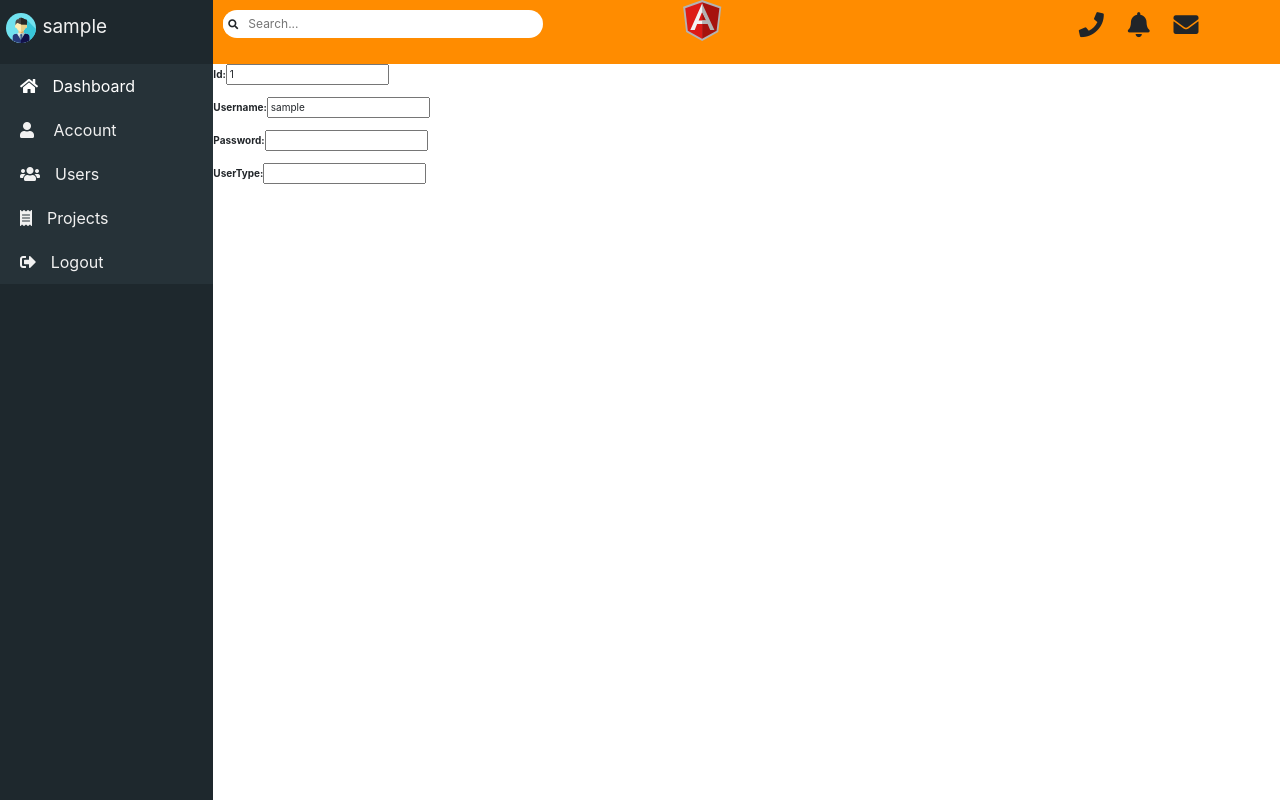
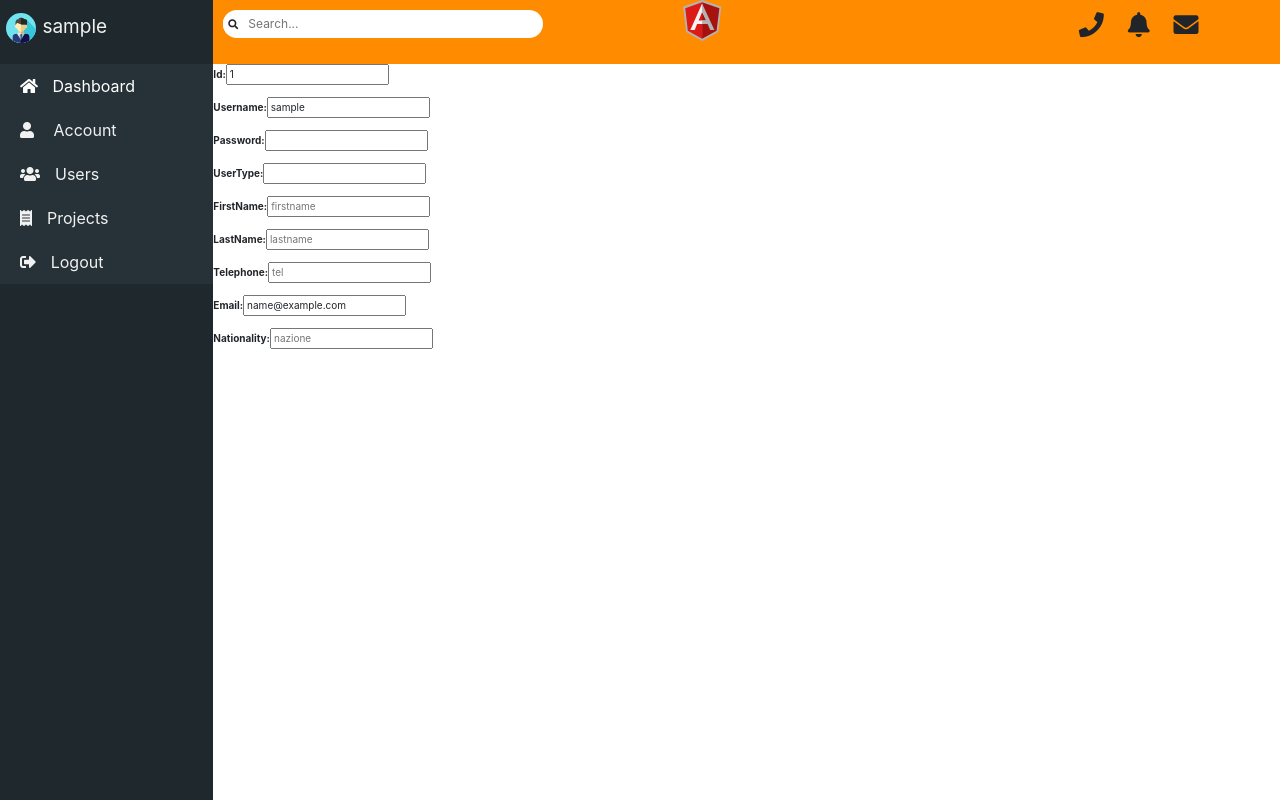
Before and after one commit to AnthonyContrader/WebPacker, an Angular app: page /admin-dashboard/general-info in a window 1280 px wide. Built offline with nearby package versions, Linux system fonts and the light colour scheme; sample sign-in values are in the browser's storage.

Commit message:
colpo finale

```diff
--- a/src/app/admin/edit-profile/edit-profile.component.ts
+++ b/src/app/admin/edit-profile/edit-profile.component.ts
@@ -17,7 +17,7 @@ export class EditProfileComponent implements OnInit {
 
   user: UserDTO;
   userdata: UserDataDTO = new UserDataDTO();
-  yesprojects: boolean = false;
+
   userdatas: UserDataDTO[];
   yesdata: boolean = false;
 
@@ -28,10 +28,7 @@ export class EditProfileComponent implements OnInit {
   }
 
   ngOnInit() {
-console.log("prima" + this.userdata);
     this.getuser();
-    console.log("dopo" + this.userdata);
-
   }
 
 
@@ -41,15 +38,13 @@ console.log("prima" + this.userdata);
     userdata.userid = this.user.id;
     localStorage.setItem('currentUserData', JSON.stringify(userdata));
     this.readData(user, userdata)
-    this.service.update(user).subscribe(() => this.getuser());
-    console.log("getusfatta" + this.userdata);
-    //window.location.reload();
+    this.service.update(user).subscribe(() => this.getuser(),undefined, ()=> alert("Modifiche effettuate"));
+
 
   }
 
 
   readData(user: UserDTO, userdata: UserDataDTO) {
-
 
     this.servicedata.getAll().subscribe(datas => {
 
@@ -78,35 +73,30 @@ console.log("prima" + this.userdata);
     if( JSON.parse(localStorage.getItem('currentUserData')) != null)
    this.userdata = JSON.parse(localStorage.getItem('currentUserData'));
 
-
   }
 
   deleteAll(user: UserDTO) {
-
+    this.servicedata.delete(user.id).subscribe();
     this.psget.getAll().subscribe(projects => {
 
       projects.forEach(p => {
 
         if (user.id == p.userid) {
-          if (this.yesprojects == false) {
-            this.yesprojects = true;
-          }
+
           this.psdelete.delete(p.projectid).subscribe();
         }
       }
       )
     },
       undefined, () => {
-        if (this.yesprojects == true) {
 
           this.service.delete(user.id).subscribe(() => {
 
             this.router.navigate(['/login']);
           });
           alert("Utente cancellato, tornerai alla pagina di Login");
-          this.yesprojects = false;
-        }
-      });
+
+        });
   }
 
 
--- a/src/app/admin/general-info/general-info.component.html
+++ b/src/app/admin/general-info/general-info.component.html
@@ -7,3 +7,8 @@
 <p><label>Password:</label><input [(ngModel)]="user.password" readonly="readonly"></p>
 
 <p><label>UserType:</label><input [(ngModel)]="user.usertype" readonly="readonly"></p>
+<p><label >FirstName:</label><input placeholder="firstname"  [(ngModel)]="userdata.firstname"  readonly="readonly"></p>
+      <p><label >LastName:</label><input placeholder="lastname" [(ngModel)]="userdata.lastname"  readonly="readonly"></p>
+      <p><label >Telephone:</label><input placeholder="tel" [(ngModel)]="userdata.telephone"  readonly="readonly"></p>
+      <p><label >Email:</label><input placeholder="mail" [(ngModel)]="userdata.email"  readonly="readonly"></p>
+      <p><label >Nationality:</label><input placeholder="nazione" [(ngModel)]="userdata.nationality"  readonly="readonly"></p>
--- a/src/app/admin/general-info/general-info.component.ts
+++ b/src/app/admin/general-info/general-info.component.ts
@@ -1,4 +1,5 @@
 import { Component, OnInit } from '@angular/core';
+import { UserDataDTO } from 'src/dto/userdatadto';
 import { UserDTO } from 'src/dto/userdto';
 
 @Component({
@@ -9,10 +10,12 @@ import { UserDTO } from 'src/dto/userdto';
 export class GeneralInfoComponent implements OnInit {
 
   user : UserDTO;
+  userdata: UserDataDTO;
   constructor() { }
 
   ngOnInit() {
     this.user = JSON.parse(localStorage.getItem('currentUser'));
-  }
+    if( JSON.parse(localStorage.getItem('currentUserData')) != null)
+   this.userdata = JSON.parse(localStorage.getItem('currentUserData'));  }
 
 }
--- a/src/app/login/login.component.ts
+++ b/src/app/login/login.component.ts
@@ -84,7 +84,7 @@ localStorage.setItem('currentUserData', JSON.stringify(this.userdata));
         - Se la stringa è nulla, creo effettivamente il mio utente
         - Se la stringa ritorna un valore, non faccio niente, ritorno al login (mando un alert)
         */
-
+localStorage.clear();
         localStorage.setItem('currentUser', JSON.stringify(this.newUser));
 
         this.service.insert(this.newUser).subscribe(()=>{
--- a/src/app/user/edit-profile/edit-profile.component.ts
+++ b/src/app/user/edit-profile/edit-profile.component.ts
@@ -15,7 +15,6 @@ export class EditProfileComponent implements OnInit {
 
   user : UserDTO;
   userdata: UserDataDTO = new UserDataDTO();
-  yesprojects: boolean = false;
   userdatas: UserDataDTO[];
   yesdata: boolean = false;
 
@@ -33,18 +32,19 @@ export class EditProfileComponent implements OnInit {
     userdata.userid = this.user.id;
     localStorage.setItem('currentUserData', JSON.stringify(userdata))
     this.readData(user, userdata)
-    this.service.update(user).subscribe(() => this.getuser());
-    window.location.reload();
-    console.log(this.userdata);
+    this.service.update(user).subscribe(
+      () => this.getuser()
+      ,undefined,()=>
+
+      alert("Modifiche effettuate")
+      );
+
   }
 
   readData(user: UserDTO, userdata: UserDataDTO) {
 
-
     this.servicedata.getAll().subscribe(datas => {
-
       datas.forEach(d => {
-
         if (d.userid == user.id) {
           this.dataup.update(userdata).subscribe();
           this.yesdata = true;
@@ -52,7 +52,6 @@ export class EditProfileComponent implements OnInit {
       }
       );
     }, undefined, () => {
-
       if (this.yesdata == false) {
         this.datain.insert(userdata).subscribe();
       }
@@ -66,7 +65,6 @@ export class EditProfileComponent implements OnInit {
   delete(user:UserDTO){
     this.deleteAll(user);
     this.service.delete(user.id).subscribe( () => {
-
       this.router.navigate(['/login']);
     });
   }
@@ -77,31 +75,22 @@ export class EditProfileComponent implements OnInit {
   }
 
   deleteAll(user: UserDTO){
+    this.servicedata.delete(user.id).subscribe();
+    this.psget.getAll().subscribe(projects =>{
+      projects.forEach(p =>{
+        if (user.id == p.userid){
 
-    this.psget.getAll().subscribe(projects =>{
-
-      projects.forEach(p =>{
-
-        if (user.id == p.userid){
-          if(this.yesprojects == false){
-            this.yesprojects = true;
-          }
           this.psdelete.delete(p.projectid).subscribe();
         }
        }
       )
     },
     undefined, () => {
-     // this.servicedata.delete(user.id).subscribe();
-      if(this.yesprojects == true){
-
         this.service.delete(user.id).subscribe( () => {
-
           this.router.navigate(['/login']);
         });
         alert("Utente cancellato, tornerai alla pagina di Login");
-        this.yesprojects = false;
-      }
+
     } );
   }
 
--- a/src/app/user/general-info/general-info.component.html
+++ b/src/app/user/general-info/general-info.component.html
@@ -7,3 +7,9 @@
 <p><label>Password:</label><input [(ngModel)]="user.password" readonly="readonly"></p>
 
 <p><label>UserType:</label><input [(ngModel)]="user.usertype" readonly="readonly"></p>
+<p><label>UserType:</label><input [(ngModel)]="user.usertype" readonly="readonly"></p>
+<p><label >FirstName:</label><input placeholder="firstname"  [(ngModel)]="userdata.firstname"  readonly="readonly"></p>
+      <p><label >LastName:</label><input placeholder="lastname" [(ngModel)]="userdata.lastname"  readonly="readonly"></p>
+      <p><label >Telephone:</label><input placeholder="tel" [(ngModel)]="userdata.telephone"  readonly="readonly"></p>
+      <p><label >Email:</label><input placeholder="mail" [(ngModel)]="userdata.email"  readonly="readonly"></p>
+      <p><label >Nationality:</label><input placeholder="nazione" [(ngModel)]="userdata.nationality"  readonly="readonly"></p>
--- a/src/app/user/general-info/general-info.component.ts
+++ b/src/app/user/general-info/general-info.component.ts
@@ -1,4 +1,5 @@
 import { Component, OnInit } from '@angular/core';
+import { UserDataDTO } from 'src/dto/userdatadto';
 import { UserDTO } from 'src/dto/userdto';
 
 @Component({
@@ -9,10 +10,13 @@ import { UserDTO } from 'src/dto/userdto';
 export class GeneralInfoComponent implements OnInit {
 
   user : UserDTO;
+  userdata : UserDataDTO;
   constructor() { }
 
   ngOnInit() {
     this.user = JSON.parse(localStorage.getItem('currentUser'));
+    if( JSON.parse(localStorage.getItem('currentUserData')) != null)
+    this.userdata = JSON.parse(localStorage.getItem('currentUserData'));
   }
 
 
```
